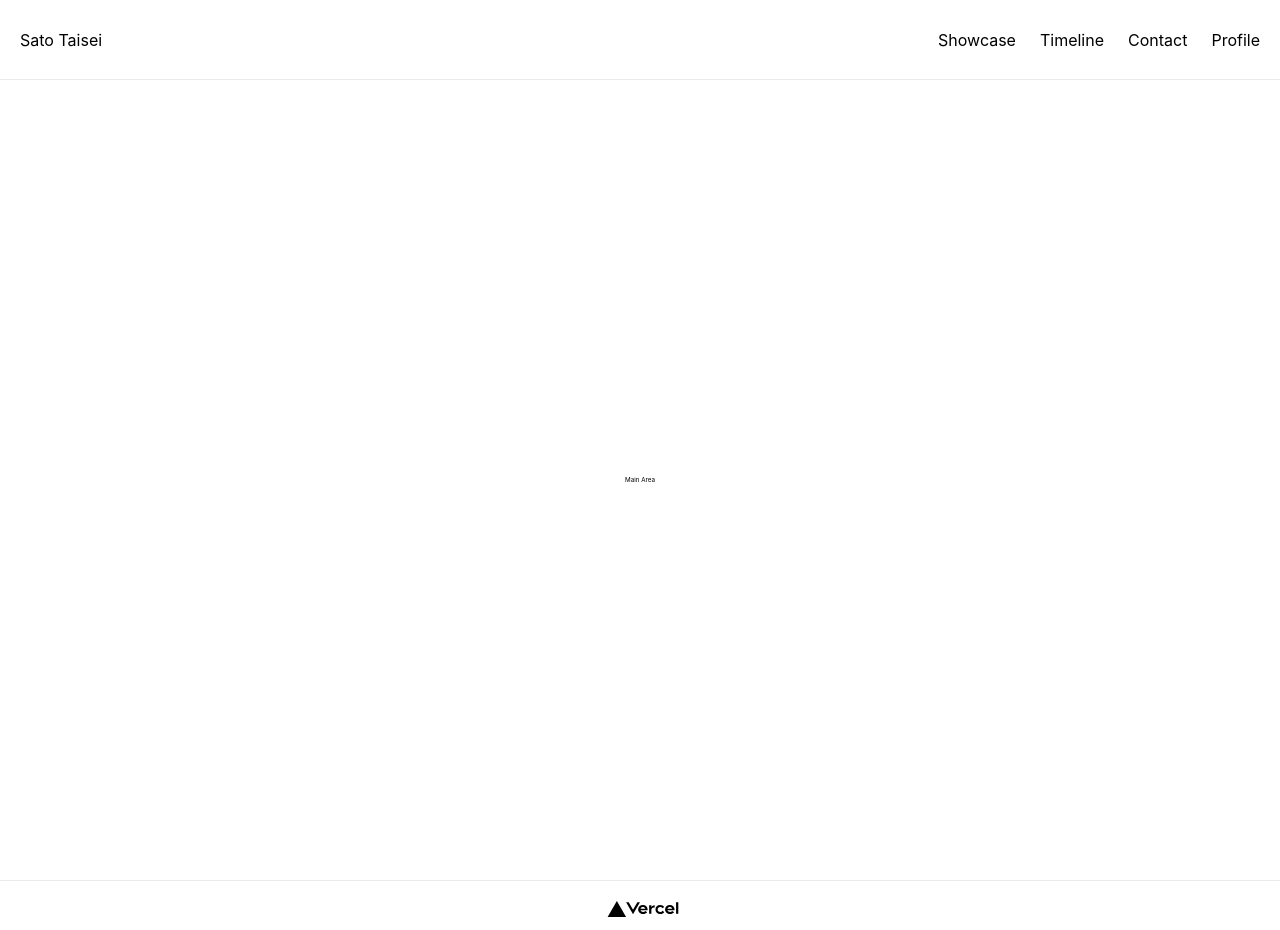
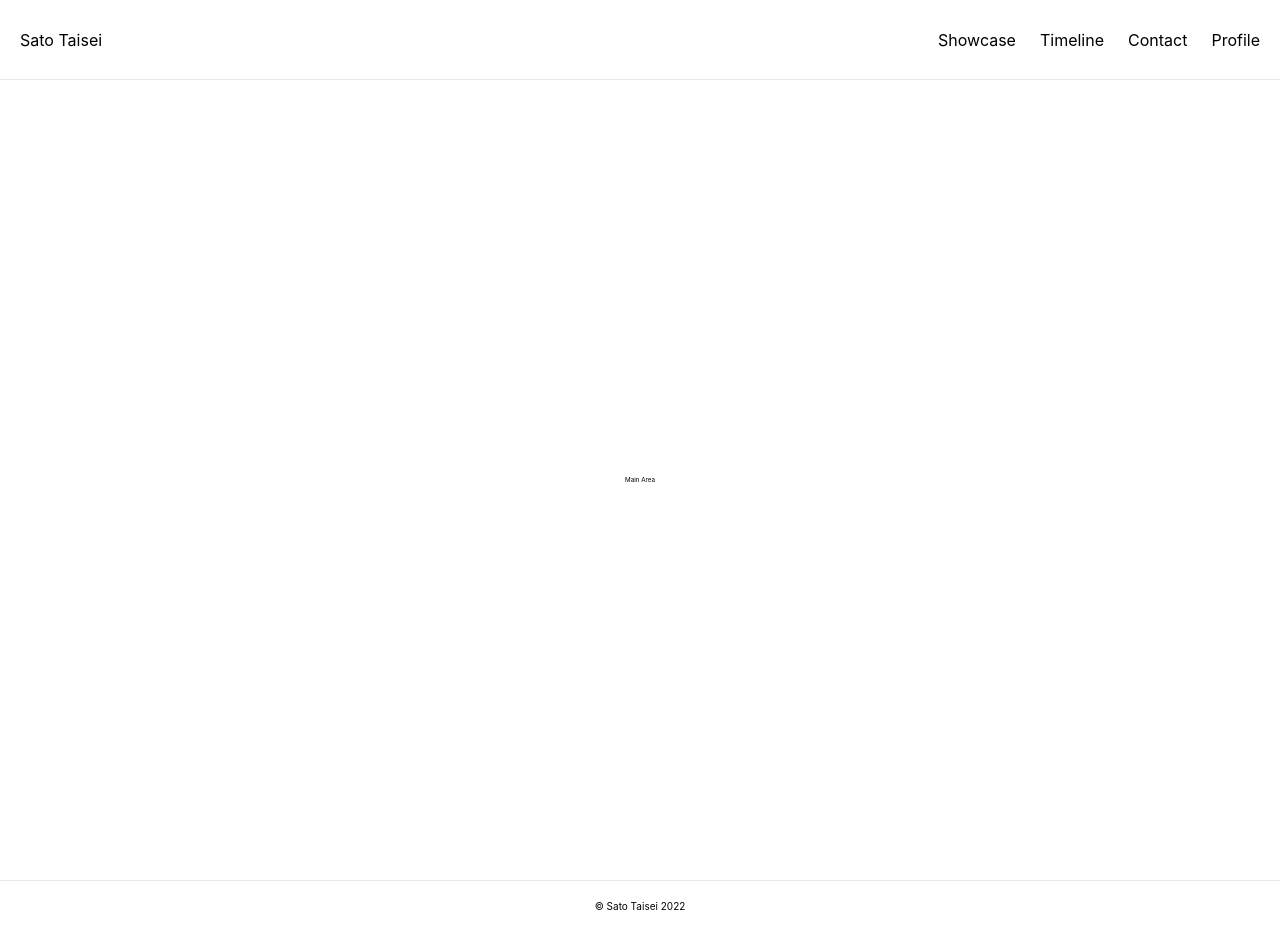
Before and after one commit to SatoTaisei/portfolio-v1, a Next.js app: page / in a window 1280 px wide. Built offline with nearby package versions, Linux system fonts and the light colour scheme.

Commit message:
💄 copylightの追加

```diff
--- a/src/components/Footer/Footer.module.scss
+++ b/src/components/Footer/Footer.module.scss
@@ -1,26 +1,11 @@
-.footer {
-    display: flex;
-    flex: 1;
-    padding: 2rem 0;
-    border-top: 1px solid #eaeaea;
-    justify-content: center;
-    align-items: center;
-}
-
-.footer a {
+.wrapper {
     display: flex;
     justify-content: center;
     align-items: center;
-    flex-grow: 1;
+    border-top: 1px solid #eaeaea;
+    height: 50px;
 }
 
-.logo {
-    height: 1em;
-    margin-left: 0.5rem;
+.copylight {
+    font-size: 1rem;
 }
-
-@media (prefers-color-scheme: dark) {
-    .logo img {
-        filter: invert(1);
-    }
-}
--- a/src/components/Footer/Footer.tsx
+++ b/src/components/Footer/Footer.tsx
@@ -1,24 +1,9 @@
-import Image from 'next/image';
-
 import styles from './Footer.module.scss';
 
 export const Footer = () => {
     return (
-        <footer className={styles.footer}>
-            <a
-                href="https://vercel.com?utm_source=create-next-app&utm_medium=default-template&utm_campaign=create-next-app"
-                target="_blank"
-                rel="noopener noreferrer"
-            >
-                <span className={styles.logo}>
-                    <Image
-                        src="/vercel.svg"
-                        alt="Vercel Logo"
-                        width={72}
-                        height={16}
-                    />
-                </span>
-            </a>
+        <footer className={styles.wrapper}>
+            <span className={styles.copylight}>&copy; Sato Taisei 2022</span>
         </footer>
     );
 };
```
